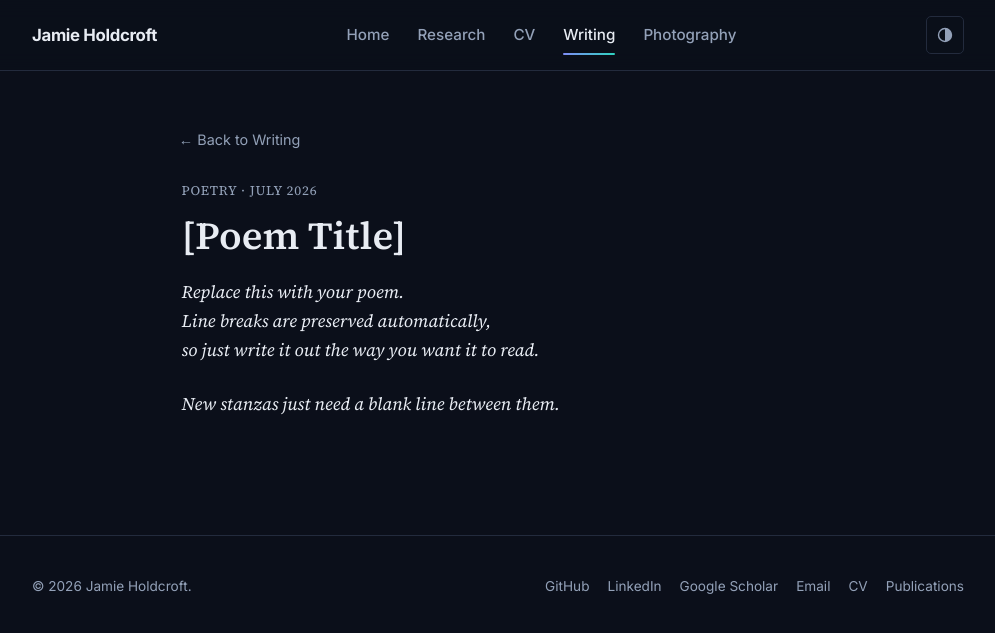
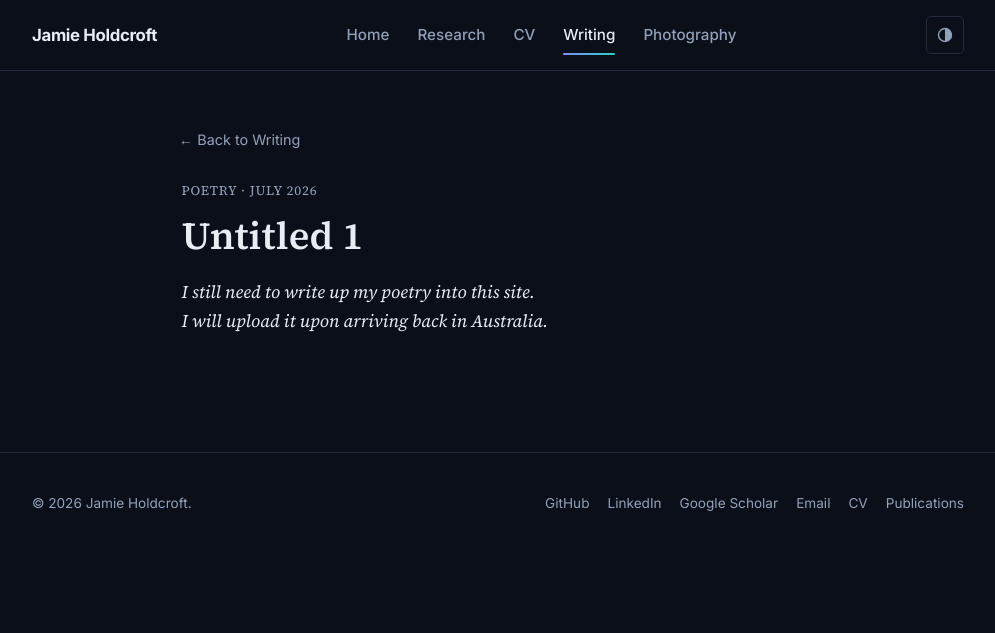
Before and after one commit to JamieHoldcroft/jamieholdcroft.github.io, a Jekyll site: the page built from _poems/poem-1.md, in a window 1280 px wide. Shown: the top 633 px of the page, without its empty margins (142-1137 px from the left). Built offline with Jekyll 4.4.1, drawn with Linux system fonts in a browser that asks for light colours.

Commit message:
placeholders for writing

```diff
--- a/_data/news.yml
+++ b/_data/news.yml
@@ -19,11 +19,14 @@
 - date: 2026-01-05
   text: "Started as an undergraduate research intern at the University of Innsbruck, researching retrieval systems, re-ranking, and retrieval-augmented generation."
 
+- date: 2025-11-15
+  text: "Completed a 10 week group research project on the Quantum Approximate Optimisation Algorithm, achieving the highest grade in the cohort of 100%."
+
 - date: 2025-09-30
   text: "Represented UNSW at the UniSport Nationals Surfing Championships (Division 1) in the Gold Coast."
 
 - date: 2025-06-01
-  text: "Completed advanced postgraduate-level coursework in machine learning, computer vision and algorithm design at UNSW, achieving two High Distinctions and a Distinction."
+  text: "Completed advanced postgraduate-level coursework in Machine Learning, Computer Vision and Algorithm Design at UNSW, achieving two High Distinctions and a Distinction."
 
 - date: 2025-02-03
   text: "Started working as a casual academic at UNSW Computer Science & Engineering, tutoring C programming classes."
--- a/_poems/poem-1.md
+++ b/_poems/poem-1.md
@@ -1,12 +1,9 @@
 ---
-title: "[Poem Title]"
+title: "Untitled 1"
 date: 2026-07-11
 excerpt: |
-  A short excerpt or opening line can go here...
+  Untitled 1 description.
 poem_text: |
-  Replace this with your poem.
-  Line breaks are preserved automatically,
-  so just write it out the way you want it to read.
-
-  New stanzas just need a blank line between them.
+  I still need to write up my poetry into this site.
+  I will upload it upon arriving back in Australia.
 ---
```
Also changed, not shown: _essays/essay-1.md (+3 -5 lines).
